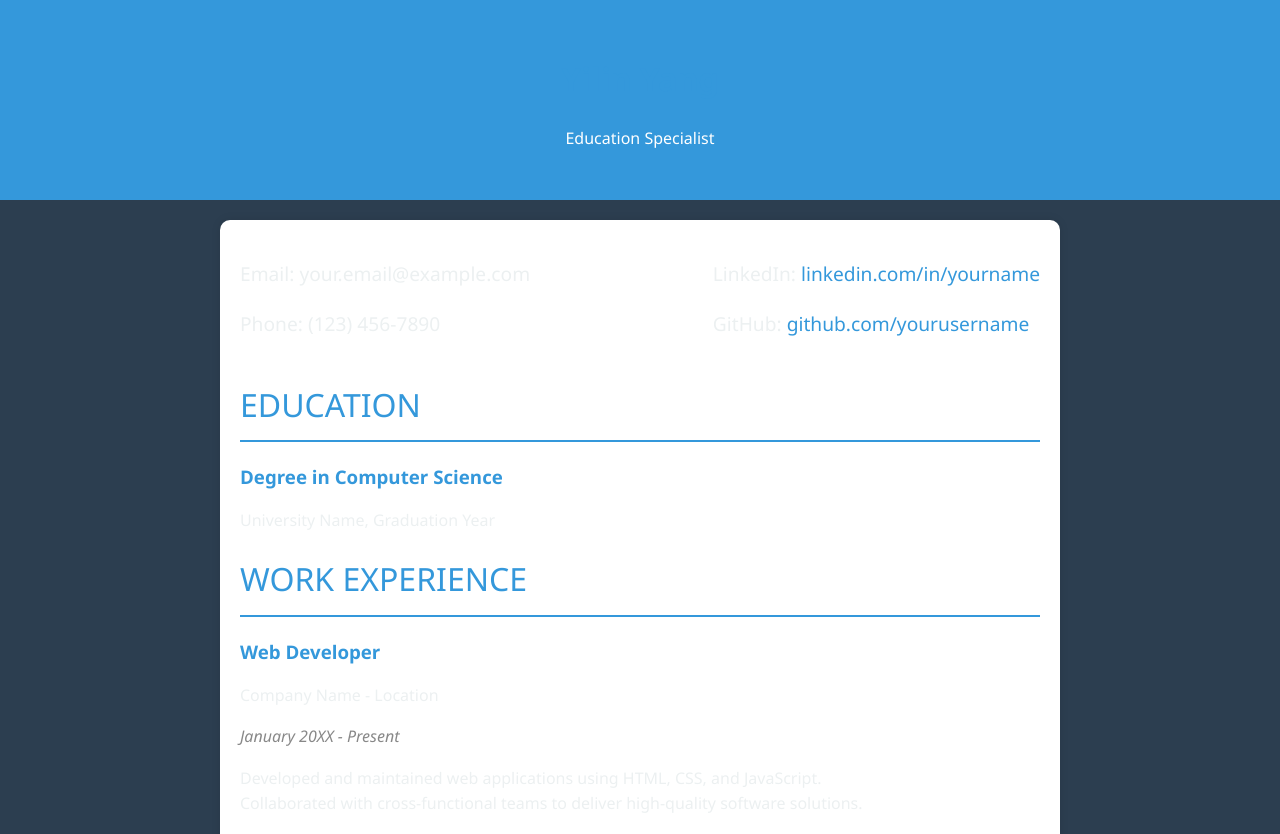
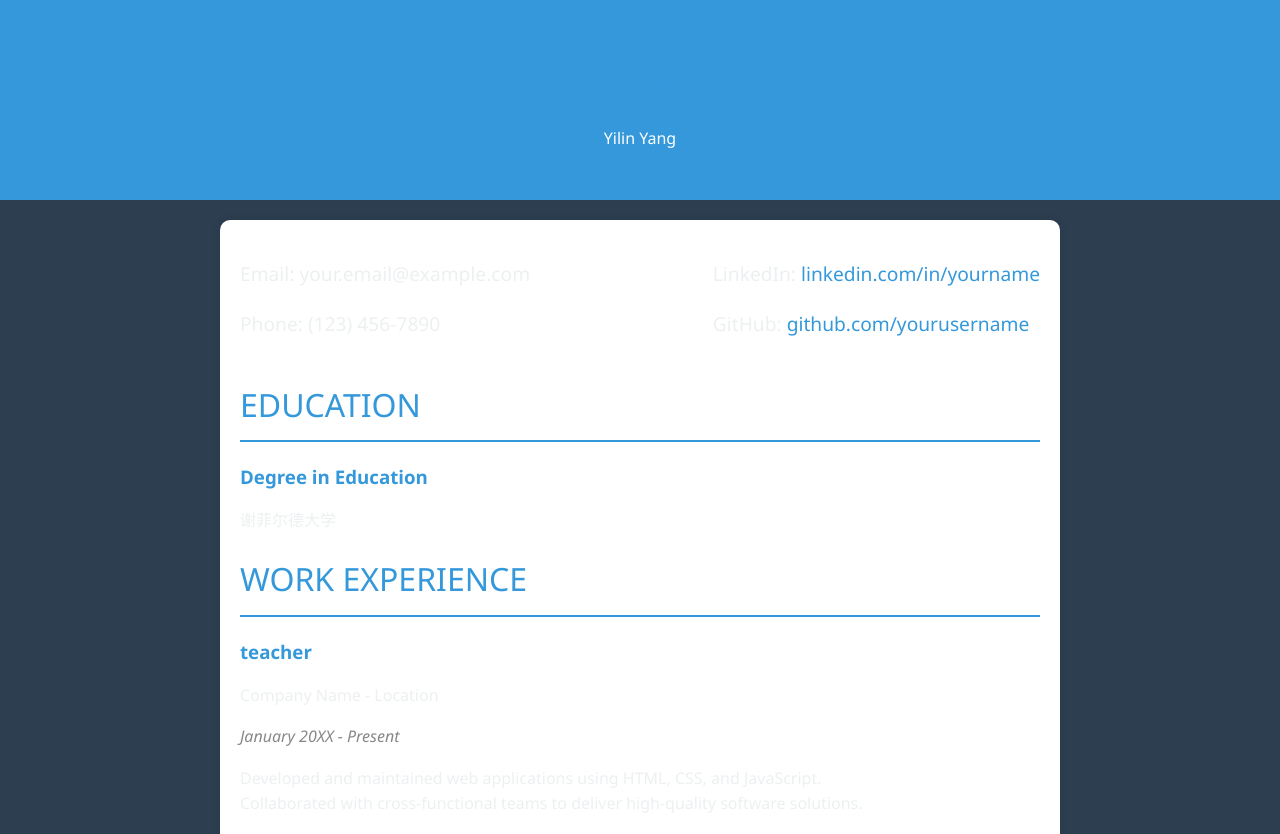
Before and after one commit to Alex-hcl/Knowledge-Graph-and-chatgpt-system, a plain HTML site: page index.html in a window 1280 px wide. Shown: the top 834 px of the page. Drawn offline with Linux system fonts and the light colour scheme.

Commit message:
Update index.html

```diff
--- a/index.html
+++ b/index.html
@@ -119,7 +119,7 @@
 
     <header>
         <h1>Yilin Yang</h1>
-        <p>Education Specialist</p>
+        <p>Yilin Yang</p>
     </header>
 
     <section>
@@ -136,13 +136,13 @@
 
         <div class="section-title">Education</div>
         <div class="sub-section">
-            <h3>Degree in Computer Science</h3>
-            <p>University Name, Graduation Year</p>
+            <h3>Degree in Education</h3>
+            <p>谢菲尔德大学</p>
         </div>
 
         <div class="section-title">Work Experience</div>
         <div class="sub-section">
-            <h3>Web Developer</h3>
+            <h3>teacher</h3>
             <p>Company Name - Location</p>
             <p class="date">January 20XX - Present</p>
             <ul>
```
